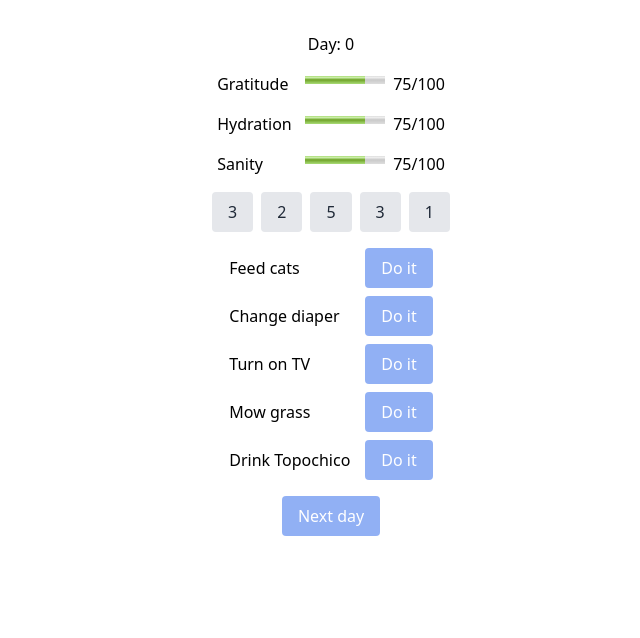
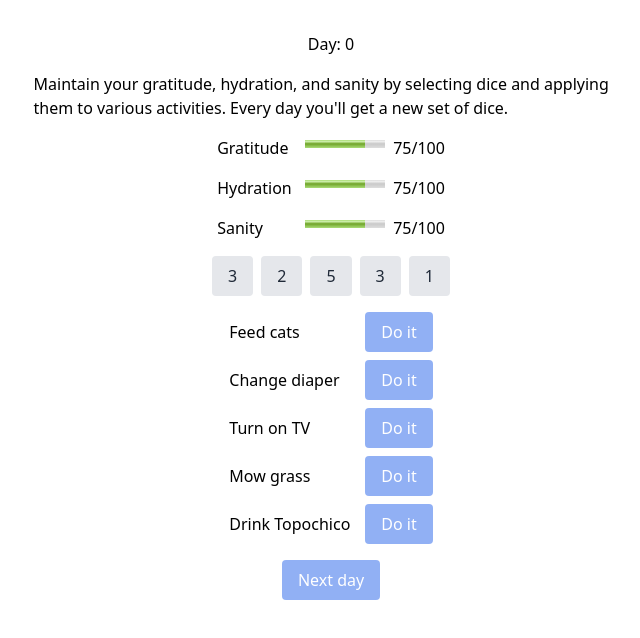
Before and after one commit to ahuth/dice-concept-1, a React (Vite) app: page / in a window 1280 px wide. Shown: the top 638 px of the page, without its empty margins (309-949 px from the left). Built offline with nearby package versions, Linux system fonts and the light colour scheme.

Commit message:
Add instructions

```diff
--- a/src/components/App.tsx
+++ b/src/components/App.tsx
@@ -29,6 +29,11 @@ export default function App() {
   return (
     <div className="flex flex-col items-center gap-4 p-8">
       <span>Day: {day}</span>
+      <p className="max-w-prose">
+        Maintain your gratitude, hydration, and sanity by selecting dice and
+        applying them to various activities. Every day you'll get a new set of
+        dice.
+      </p>
       <Meter name="Gratitude" value={gratitude} />
       <Meter name="Hydration" value={hydration} />
       <Meter name="Sanity" value={sanity} />
```
